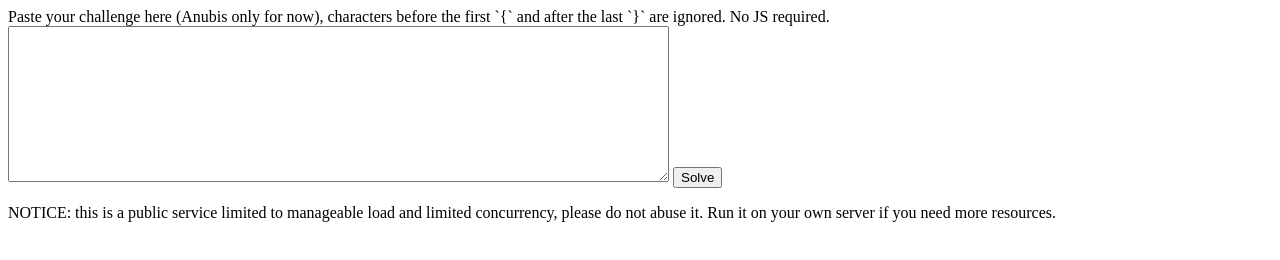
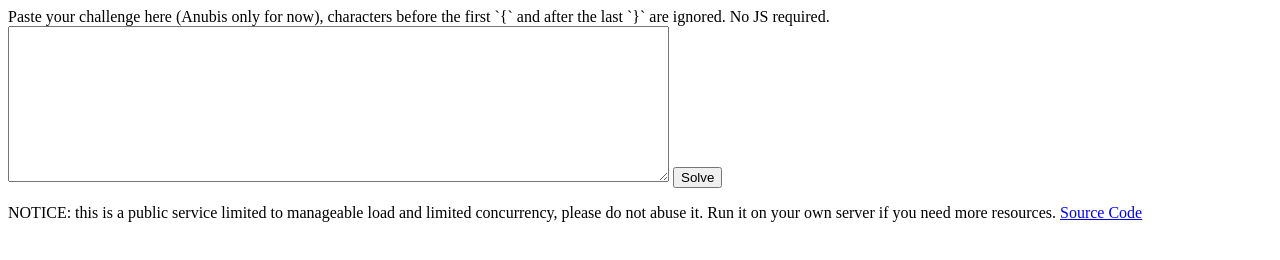
Before and after one commit to eternal-flame-AD/pow-buster, a plain HTML site: page src/static/index.html in a window 1280 px wide. Drawn offline with Linux system fonts and the light colour scheme.

Commit message:
server/website link to sourcecode
Signed-off-by: eternal-flame-AD <yume@yumechi.jp>

```diff
--- a/src/static/index.html
+++ b/src/static/index.html
@@ -17,7 +17,9 @@
         <button id="solve" type="submit">Solve</button>
     </form>
     <p>NOTICE: this is a public service limited to manageable load and limited concurrency, please do not abuse it. Run
-        it on your own server if you need more resources.</p>
+        it on your own server if you need more resources.
+        <a href="https://github.com/eternal-flame-AD/simd-mcaptcha">Source Code</a>
+    </p>
 </body>
 
 </html>
```
Also changed, not shown: 1 other file.
